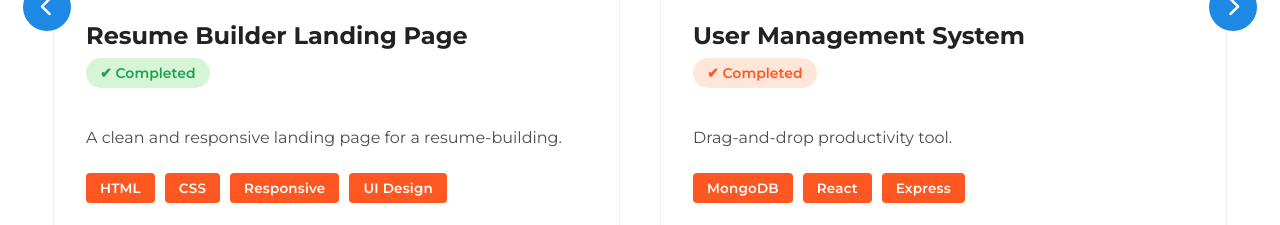
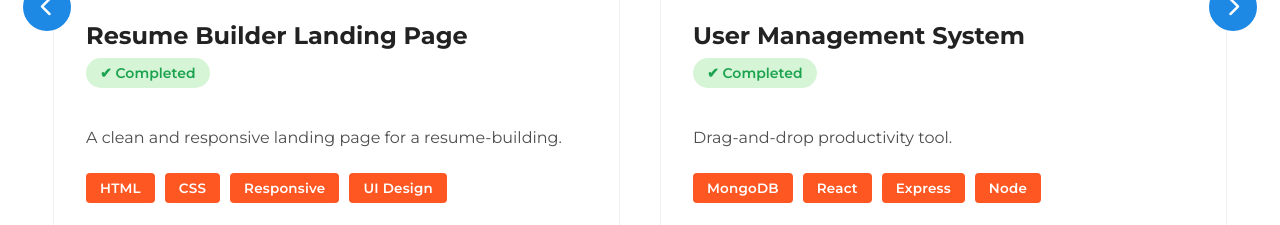
Before and after one commit to paranjijanardhanvishal/dev-portfolio, a plain HTML site: page index.html in a window 1280 px wide. Shown: the part 3270-3495 px from the top of the page. Drawn offline with nearby package versions, Linux system fonts and the light colour scheme; no server answers.

```diff
--- a/index.html
+++ b/index.html
@@ -220,17 +220,18 @@
             <!-- PROJECT 2 -->
             <div class="project-card">
                 <div class="project-image">
-                    <img src="CRUD-dashBoard.png" alt="Resume Management System">
+                    <img src="CRUD-dashBoard.png" alt="User Management System">
                 </div>
 
                 <h3 class="project-name">User Management System</h3>
-                <div class="project-status inprogress">✔ Completed</div>
+                <div class="project-status completed">✔ Completed</div>
                 <p class="project-desc">Drag-and-drop productivity tool.</p>
 
                 <div class="project-tags">
                     <span>MongoDB</span>
                     <span>React</span>
                     <span>Express</span>
+                    <span>Node</span>
                 </div>
 
                 <a class="project-link" href="https://crud-app-testing.netlify.app/login">
```
